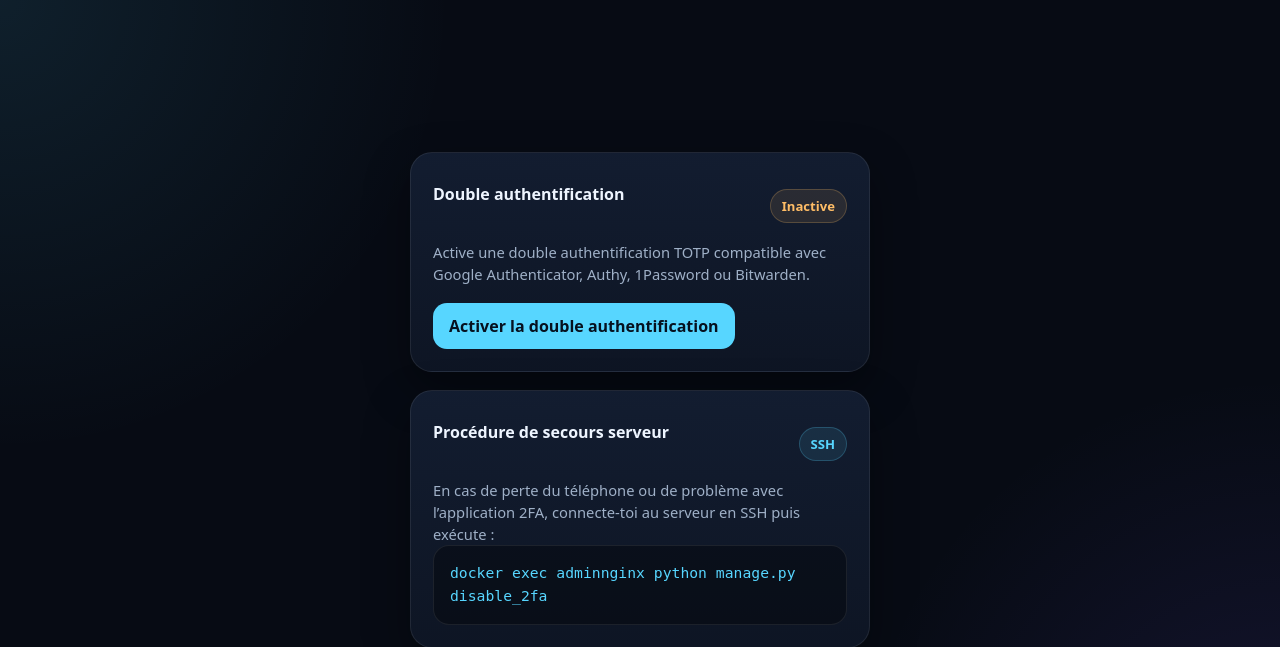
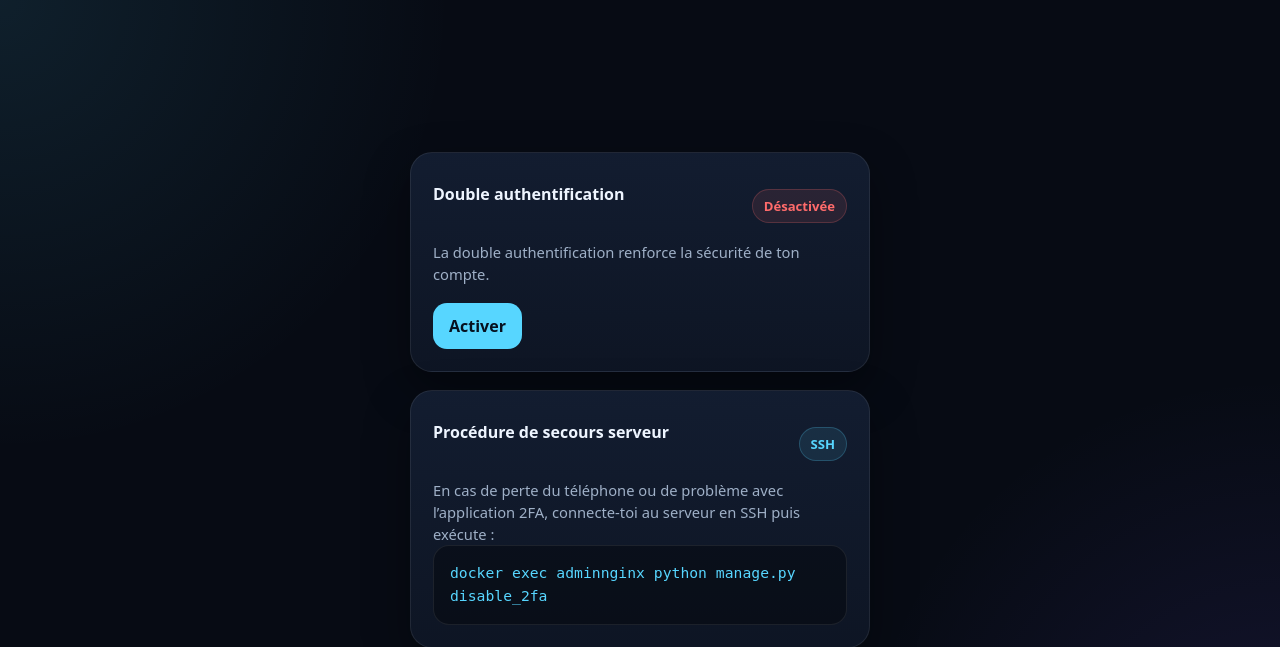
Before and after one commit to seah78/adminnginx, a Django app: template dashboard/templates/dashboard/security.html in a window 1280 px wide. Shown: the top 647 px of the page. Run offline with Django 5.2, Linux system fonts and the light colour scheme; the template is opened without the code that fills it, so the values that code supplies are empty.

Commit message:
Update UX

```diff
--- a/dashboard/templates/dashboard/security.html
+++ b/dashboard/templates/dashboard/security.html
@@ -17,30 +17,25 @@ Gestion de la double authentification et des accès sensibles.
     {% if two_factor_enabled %}
     <span class="badge badge-green">Activée</span>
     {% else %}
-    <span class="badge badge-orange">Inactive</span>
+    <span class="badge badge-red">Désactivée</span>
     {% endif %}
   </div>
 
-  {% if two_factor_enabled %}
   <p class="muted">
-    La double authentification est active pour ton compte.
-  </p>
-
-  <a class="button" href="{% url 'two_factor_disable' %}">
-    Désactiver la double authentification
-  </a>
-  {% else %}
-  <p class="muted">
-    Active une double authentification TOTP compatible avec Google Authenticator,
-    Authy, 1Password ou Bitwarden.
+    La double authentification renforce la sécurité de ton compte.
   </p>
 
   <div class="actions">
+    {% if two_factor_enabled %}
+    <a class="button" href="{% url 'two_factor_disable' %}">
+      Désactiver
+    </a>
+    {% else %}
     <a class="button" href="{% url 'two_factor_setup' %}">
-      Activer la double authentification
+      Activer
     </a>
+    {% endif %}
   </div>
-  {% endif %}
 </section>
 
 <section class="card" style="margin-top:18px;">
```
